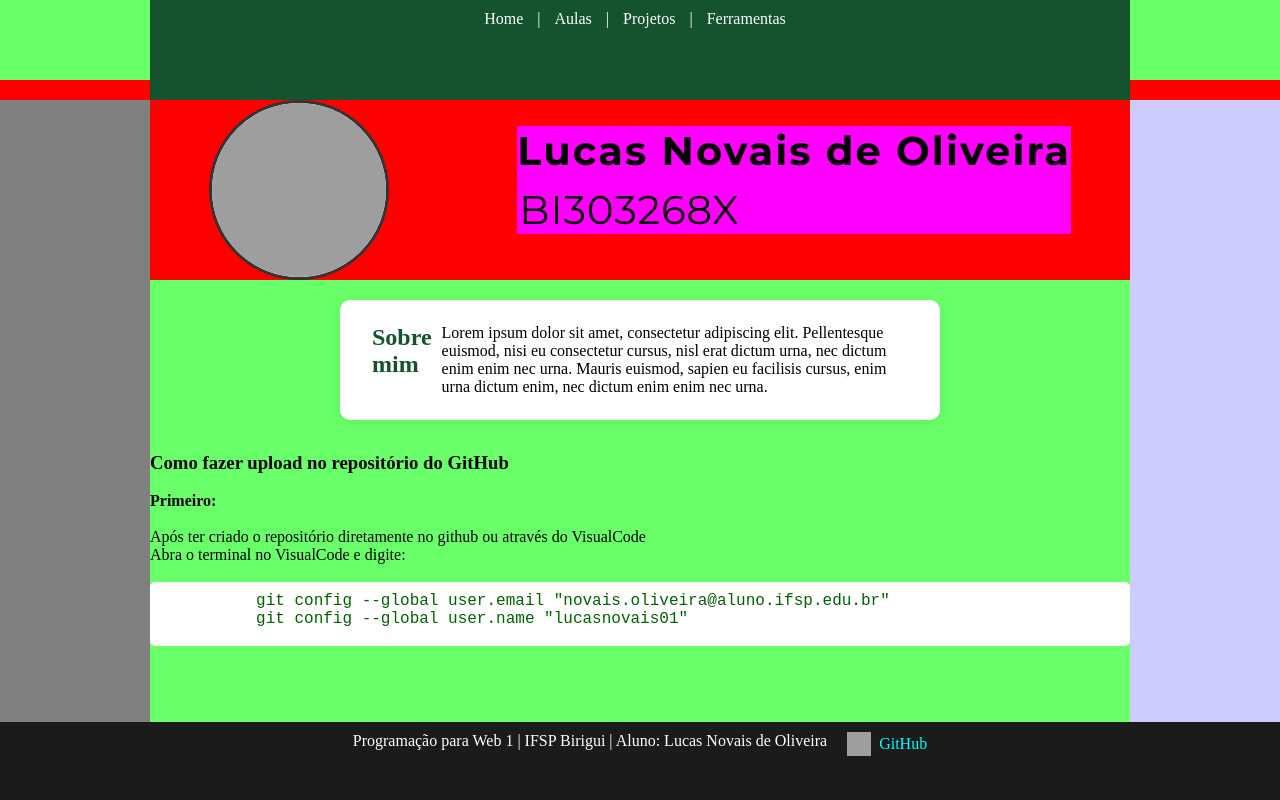
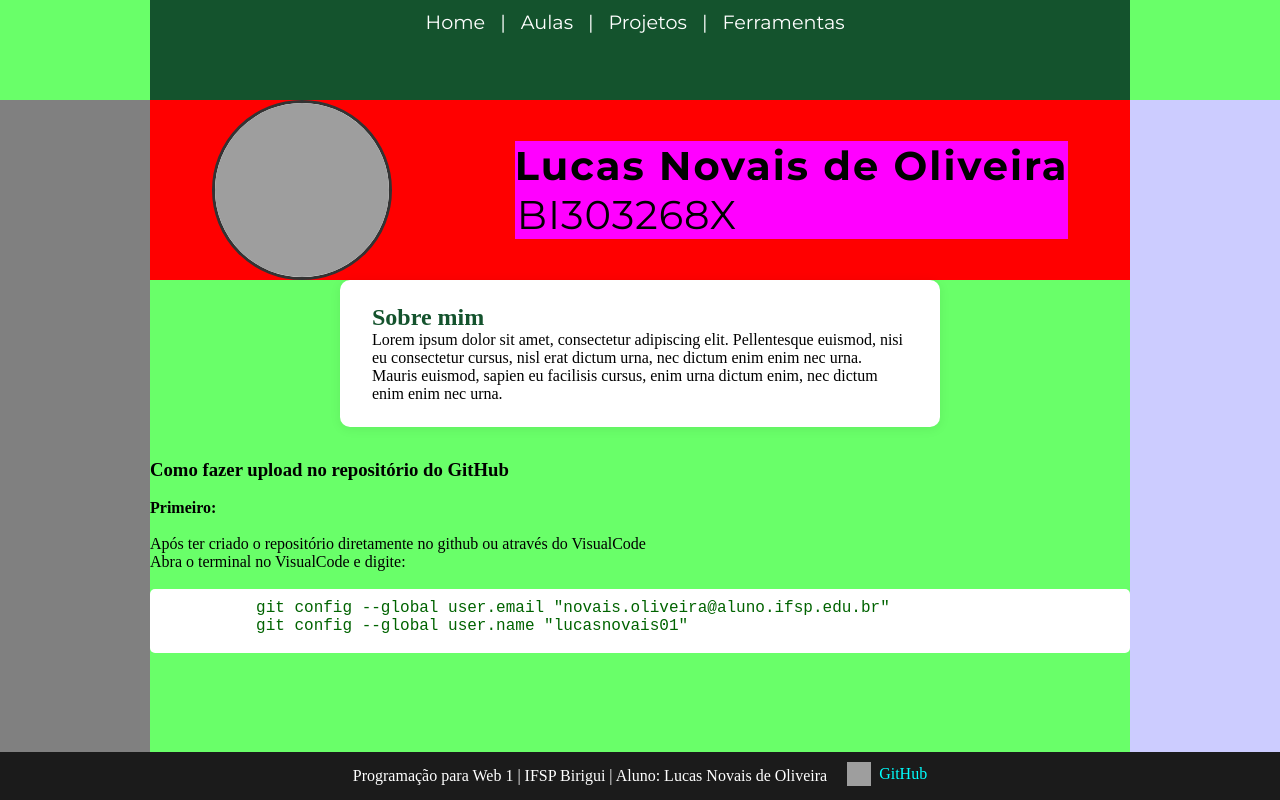
Before and after one commit to lucasnovais01/Portfolio-BRIPRW1, a plain HTML site: page index.html in a window 1280 px wide. Drawn offline with Linux system fonts and the light colour scheme; grey boxes are pictures that could not be loaded.

Commit message:
atualização

```diff
--- a/css/style0Default.css
+++ b/css/style0Default.css
@@ -39,8 +39,6 @@ section {
   height: 100%;
 }
 
-
-
 body, h1, h2, ul, li, p, dd, dt, dl { /* Limpar a formatação é importante */
   margin: 0px;
   padding: 0px;
@@ -58,9 +56,7 @@ ul {
 }
 
 
-
 /* --- MANIPUÇÃO DO GRID-TEMPLATE --- */
-
 
 .col-bg{
   z-index: 0;
@@ -87,21 +83,18 @@ ul {
   background: #69ff69;   /* Escolha a cor que quiser para a linha 1 */
   z-index: 0;
 }
-
-header.grid-section {
-  grid-column: 2;
-  grid-row: 1;
-  background: #14532d; /* verde bem escuro */
-  color: #fff;         /* texto branco para contraste */
-  width: 100%;
-  z-index: 1;
-}
-
-    /* Garanta que o conteúdo fique acima das cores de fundo */
+/* Garanta que o conteúdo fique acima das cores de fundo */
 header, main, footer, .col-esquerda, .col-direita {
   position: relative;
   z-index: 1;
 }
+
+
+
+
+/* --- MENU --- */
+
+
 
 /* --- FINAL DA MANIPULAÇÃO DO GRID-TEMPLATE --- */
 
@@ -130,6 +123,7 @@ main {
   align-items: center;
   justify-content: center;
 }
+
 .apresentacao {
   width: 100%;
   height: 100%;
--- a/css/style1Top.css
+++ b/css/style1Top.css
@@ -1,52 +1,43 @@
-
 
 header {
     grid-column: 2; /* Faz o main ocupar só a coluna central */
     grid-row: 1;
 
-    color: white;
+    background: #14532d; /* verde bem escuro */
+
+    width: 100%;
+    height: 100%;
     padding: 10px 0;
     text-align: center;
-}
-header nav {
-    list-style-type: none;
+
+    font-family: var(--fonte-principal);
+    font-size: 1.2rem;
 }
 header nav ul li {
     display: inline;
-    margin-right: 10px;
+    margin-right: 1%;
 }
 header nav ul li a {
-    color: white;
-    text-decoration: none;
+    color: var(--cor-tipografia);
 }
+
 /* Adiciona o " | " entre os links, exceto no último */
 header nav ul li:not(:last-child)::after {
     content: " | ";
-    color: white;
+    color: var(--cor-tipografia);
     margin-left: 10px;
     margin-right: 0px;
 }
-
-
 /* --- BOTÕES do cabeçalho --- */
 
-div {
-    display: flex; /* layout flexbox */
-    justify-content: left; /* Alinha os botões horizontalmente no centro */
-    gap: 10px; /* Define o espaçamento entre os botões */
-    margin-bottom: 20px;
-}
-button {
-    padding: 10px 20px;
-    background-color: #333;
-    color: white;
-    border: none;
-    border-radius: 5px;
+header nav ul li a:hover{
+    transition: color 0.3s ease, text-shadow 0.3s ease;
+
+    color: rgb(199, 199, 199);
+
+    text-shadow: 0 0 8px rgba(255, 255, 255, 0.7);
+
     cursor: pointer;
-    transition: background-color 0.3s ease;
-}
-button:hover {
-    background-color: #555;
 }
 
 /* --- FIM DO HEADER --- */
--- a/index.html
+++ b/index.html
@@ -21,7 +21,7 @@
     <div class="col-bg col-bg-3"></div>
     <div class="row-bg-1"></div>
 
-    <header class="grid-section">
+    <header class="menu">
         <nav>
             <ul>
                 <li><a href="#">Home</a></li>
```
